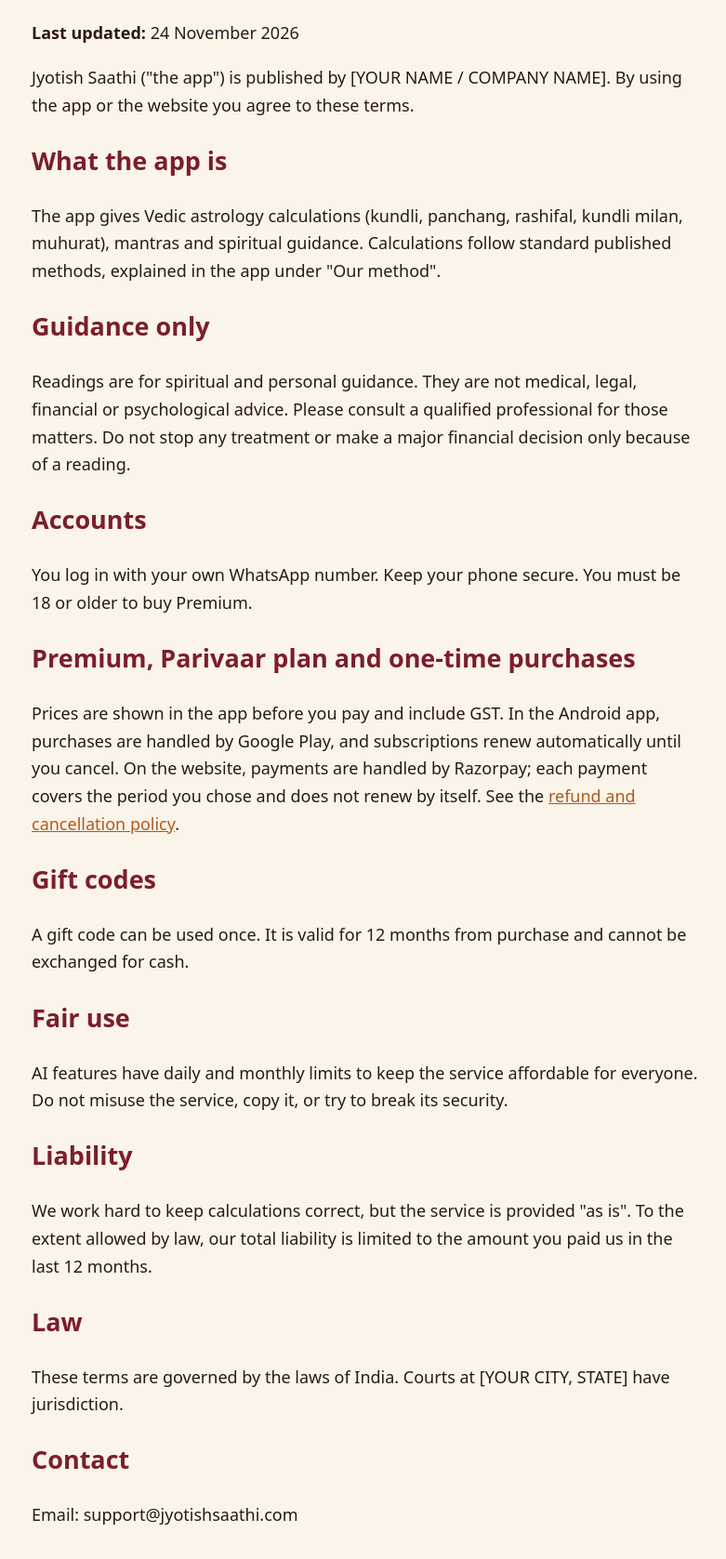
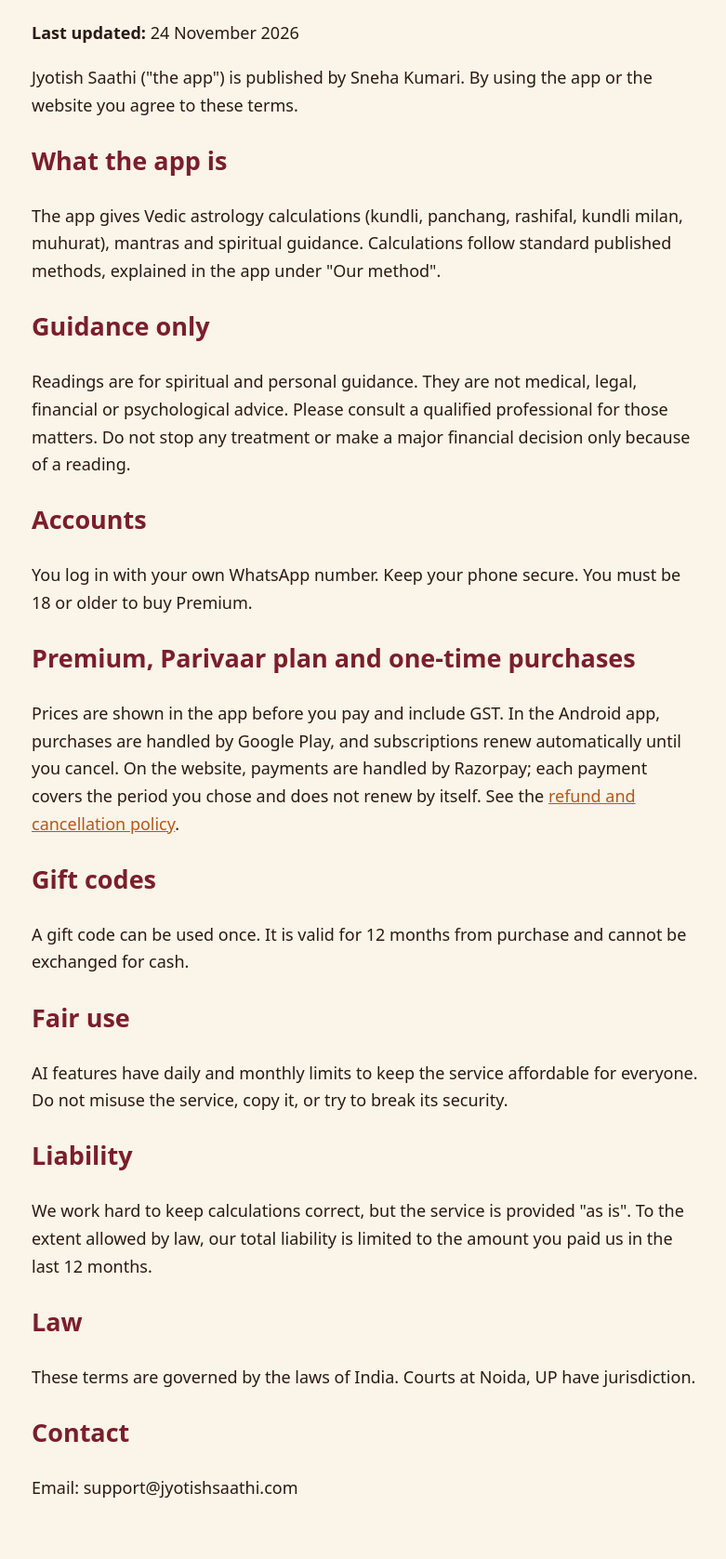
Before and after one commit to jyotishsaathi/JyotishSaathi, a plain HTML site: page website/terms.html in a window 1280 px wide. Shown: the part 148-1825 px from the top of the page at 93% size, without its empty margins (246-1027 px from the left). After the commit the page ends 1795 px from the top, so only its background shows below. Drawn offline with Linux system fonts and the light colour scheme.

Commit message:
Update publisher name and jurisdiction in terms.html

```diff
--- a/website/terms.html
+++ b/website/terms.html
@@ -5,7 +5,7 @@
 <body><p><a href="./">← Jyotish Saathi</a></p>
 <h1>Terms of Use – Jyotish Saathi</h1>
 <p><b>Last updated:</b> 24 November 2026</p>
-<p>Jyotish Saathi ("the app") is published by [YOUR NAME / COMPANY NAME]. By using the app or the website you agree to these terms.</p>
+<p>Jyotish Saathi ("the app") is published by Sneha Kumari. By using the app or the website you agree to these terms.</p>
 <h2>What the app is</h2><p>The app gives Vedic astrology calculations (kundli, panchang, rashifal, kundli milan, muhurat), mantras and spiritual guidance. Calculations follow standard published methods, explained in the app under "Our method".</p>
 <h2>Guidance only</h2><p>Readings are for spiritual and personal guidance. They are not medical, legal, financial or psychological advice. Please consult a qualified professional for those matters. Do not stop any treatment or make a major financial decision only because of a reading.</p>
 <h2>Accounts</h2><p>You log in with your own WhatsApp number. Keep your phone secure. You must be 18 or older to buy Premium.</p>
@@ -13,6 +13,6 @@
 <h2>Gift codes</h2><p>A gift code can be used once. It is valid for 12 months from purchase and cannot be exchanged for cash.</p>
 <h2>Fair use</h2><p>AI features have daily and monthly limits to keep the service affordable for everyone. Do not misuse the service, copy it, or try to break its security.</p>
 <h2>Liability</h2><p>We work hard to keep calculations correct, but the service is provided "as is". To the extent allowed by law, our total liability is limited to the amount you paid us in the last 12 months.</p>
-<h2>Law</h2><p>These terms are governed by the laws of India. Courts at [YOUR CITY, STATE] have jurisdiction.</p>
+<h2>Law</h2><p>These terms are governed by the laws of India. Courts at Noida, UP have jurisdiction.</p>
 <h2>Contact</h2><p>Email: support@jyotishsaathi.com</p>
 </body></html>
```
